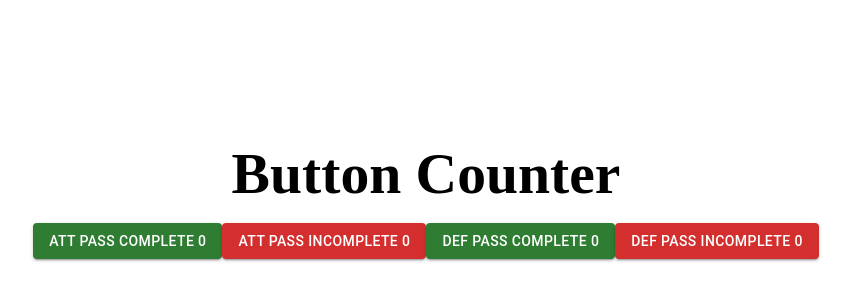
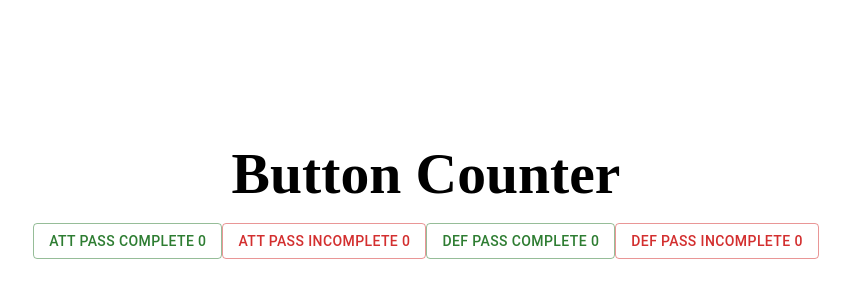
Before and after one commit to mklhbrd/button-counter, a Next.js app: page / in a window 1280 px wide. Shown: the part 208-508 px from the top of the page, without its empty margins (214-1065 px from the left). Built offline with nearby package versions, Linux system fonts and the light colour scheme.

Commit message:
adding 'use' to passing.js

```diff
--- a/components/passing.js
+++ b/components/passing.js
@@ -2,40 +2,40 @@ import { Button } from "@mui/material";
 import { useState} from "react";
 
 
-export function attPassingComp() {
-    const [attPassCompButtonCount, setbuttoncount1] = useState(0)
+export function useattPassComplete() {
+    const [attPassCompButtonCount, setbuttoncount] = useState(0)
 
-    const attPassComp = () => setbuttoncount1(value => value + 1)
+    const attPassComp = () => setbuttoncount(value => value + 1)
     return {
         attPassCompButtonCount,
         attPassComp
     }
 }
 
-export function attPassingInomp() {
-    const [attPassIncompButtonCount, setbuttoncount2] = useState(0)
+export function useAttPassIncomplete() {
+    const [attPassIncompButtonCount, setbuttoncount] = useState(0)
 
-    const attPassIncomp = () => setbuttoncount2(value => value + 1)
+    const attPassIncomp = () => setbuttoncount(value => value + 1)
     return {
         attPassIncompButtonCount,
         attPassIncomp
     }
 }
 
-export function defPassingComp() {
-    const [defPassCompButtonCount, setbuttoncount3] = useState(0)
+export function useDefPassComplete() {
+    const [defPassCompButtonCount, setbuttoncount] = useState(0)
 
-    const defPassComp = () => setbuttoncount3(value => value + 1)
+    const defPassComp = () => setbuttoncount(value => value + 1)
     return {
         defPassCompButtonCount,
         defPassComp
     }
 }
 
-export function defPassingIncomp() {
-    const [defPassIncompButtonCount, setbuttoncount4] = useState(0)
+export function useDefPassIncomplete() {
+    const [defPassIncompButtonCount, setbuttoncount] = useState(0)
 
-    const defPassIncomp = () => setbuttoncount4(value => value + 1)
+    const defPassIncomp = () => setbuttoncount(value => value + 1)
     return {
         defPassIncompButtonCount,
         defPassIncomp
--- a/package.json
+++ b/package.json
@@ -6,6 +6,9 @@
     "start": "next start"
   },
   "dependencies": {
+    "@emotion/react": "^11.10.8",
+    "@emotion/styled": "^11.10.8",
+    "@mui/material": "^5.12.3",
     "next": "latest",
     "react": "18.2.0",
     "react-dom": "18.2.0"
--- a/pages/index.js
+++ b/pages/index.js
@@ -1,14 +1,14 @@
 import Head from 'next/head';
 import styles from '../styles/Home.module.css';
 import { Button } from '@mui/material';
-import { attPassingComp, attPassingInomp, defPassingComp, defPassingIncomp } from '../components/passing';
+import { useAttPassIncomplete, useDefPassComplete, useDefPassIncomplete, useattPassComplete } from '../components/passing';
 
 
 export default function Home() {
-  const {attPassCompButtonCount, attPassComp} = attPassingComp()
-  const {attPassIncompButtonCount, attPassIncomp} = attPassingInomp()
-  const {defPassCompButtonCount, defPassComp} = defPassingComp()
-  const {defPassIncompButtonCount, defPassIncomp} = defPassingIncomp()
+  const {attPassCompButtonCount, attPassComp} = useattPassComplete()
+  const {attPassIncompButtonCount, attPassIncomp} = useAttPassIncomplete()
+  const {defPassCompButtonCount, defPassComp} = useDefPassComplete()
+  const {defPassIncompButtonCount, defPassIncomp} = useDefPassIncomplete()
 
 
 
@@ -20,10 +20,10 @@ export default function Home() {
       </Head>
       <body>
         <h1 className={styles.title}>Button Counter</h1>
-        <Button color='success' variant='contained' onClick={attPassComp}>Att Pass Complete {attPassCompButtonCount}</Button>
-        <Button color='error' variant='contained' onClick={attPassIncomp}>Att Pass Incomplete {attPassIncompButtonCount}</Button>
-        <Button color='success' variant='contained' onClick={defPassComp}>Def Pass Complete {defPassCompButtonCount}</Button>
-        <Button color='error' variant='contained' onClick={defPassIncomp}>Def Pass Incomplete {defPassIncompButtonCount}</Button>
+        <Button color='success' variant='outlined' onClick={attPassComp}>Att Pass Complete {attPassCompButtonCount}</Button>
+        <Button color='error' variant='outlined' onClick={attPassIncomp}>Att Pass Incomplete {attPassIncompButtonCount}</Button>
+        <Button color='success' variant='outlined' onClick={defPassComp}>Def Pass Complete {defPassCompButtonCount}</Button>
+        <Button color='error' variant='outlined' onClick={defPassIncomp}>Def Pass Incomplete {defPassIncompButtonCount}</Button>
       </body>
     </div>
   )
```
Also changed, not shown: 1 other file (tests, documents, lock files or other folders).
